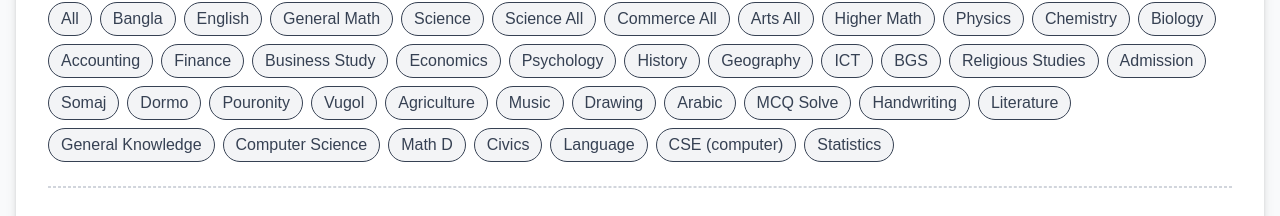
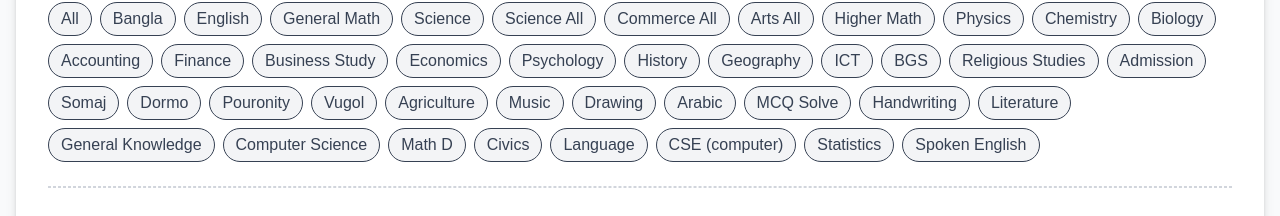
Before and after one commit to bapibiswas100808/tutor-media, a Next.js app: page /hire-tutor in a window 1280 px wide. Shown: the part 858-1074 px from the top of the page. Built offline with nearby package versions, Linux system fonts and the light colour scheme; no server answers.

Commit message:
Update HireTutorForm.tsx

```diff
--- a/src/components/forms/HireTutorForm.tsx
+++ b/src/components/forms/HireTutorForm.tsx
@@ -138,6 +138,7 @@ const subjectsList = [
   "Language",
   "CSE (computer)",
   "Statistics",
+  "Spoken English"
 ];
 
 /* ---------------- COMPONENT ---------------- */
```
